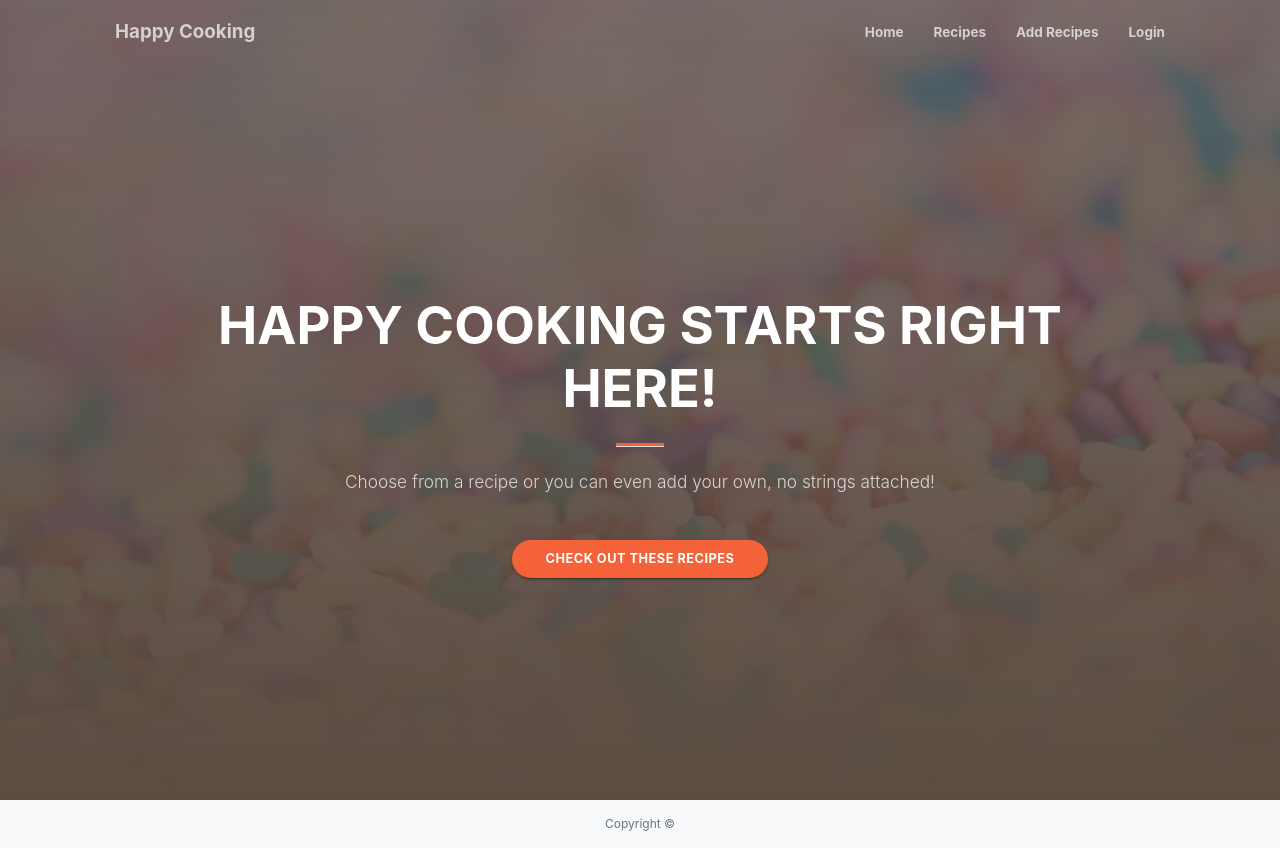
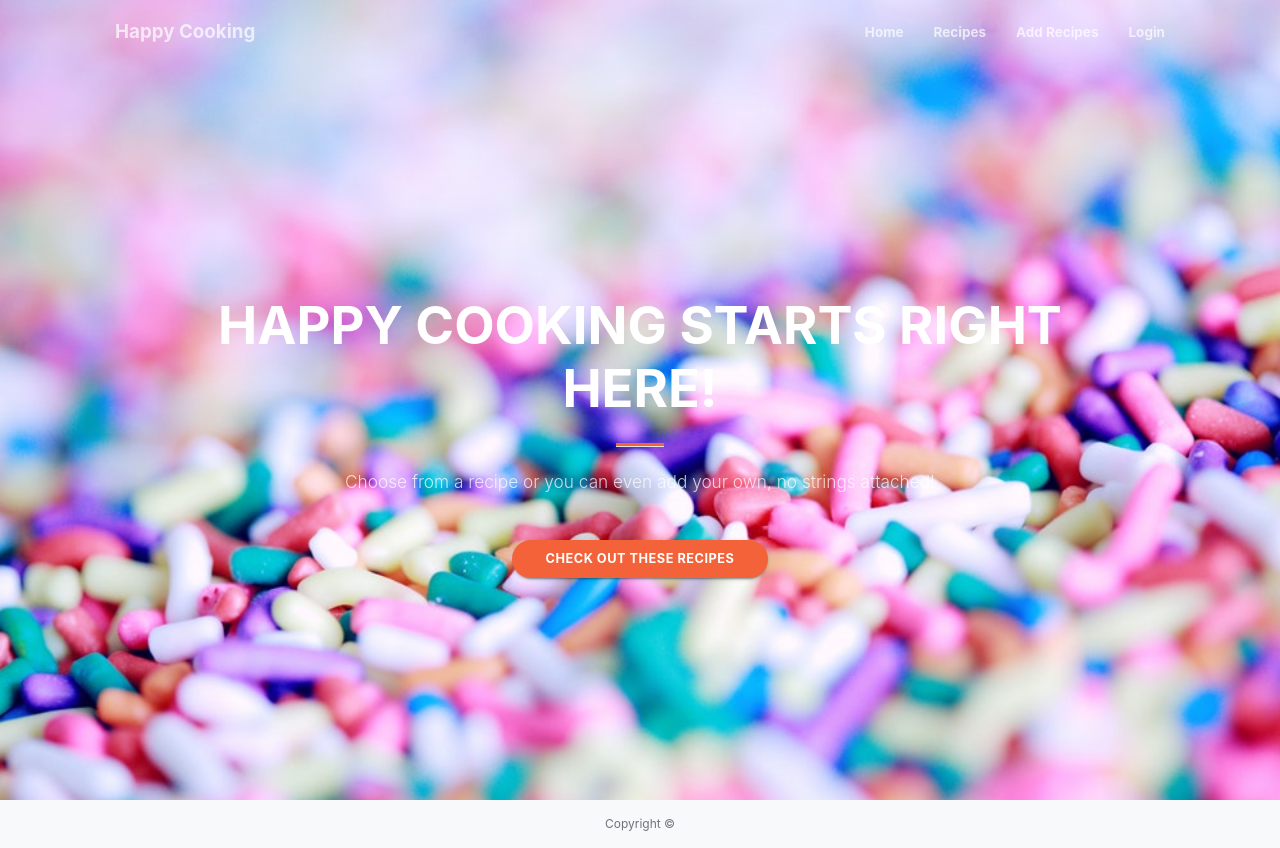
Before and after one commit to Code-Institute-Submissions/happy_cooking, a Flask app: page / in a window 1280 px wide. Run offline with Flask 2, Linux system fonts and the light colour scheme; some libraries are stand-ins or nearby versions.

Commit message:
changed the background images that suited better

```diff
--- a/static/css/style.css
+++ b/static/css/style.css
@@ -34,7 +34,7 @@ header.masthead{
 }
 
 .base_container{
-    background: -webkit-gradient(linear,left top,left bottom,from(rgba(92,77,66,.8)),to(rgba(92,77,66,6.8))),url(../img/candy.jpeg);
+    background: -webkit-gradient(linear,left top,left bottom,from(rgba(255,0,0,0)),to(rgba(255,0,0.25,0))),url(../img/candy.jpeg);
     background-size: cover;
 }
 
```
